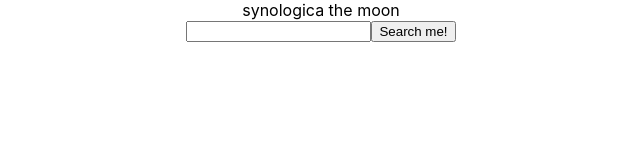
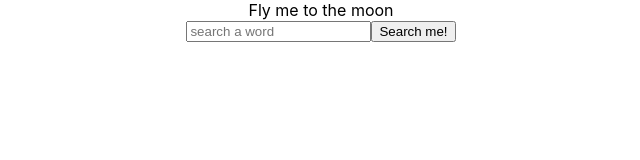
Before and after one commit to reemhamz/synologica, a React (Create React App) app: page / in a window 1280 px wide. Shown: the top 160 px of the page, without its empty margins (319-959 px from the left). Built offline with nearby package versions, Linux system fonts and the light colour scheme; no server answers.

Commit message:
hooking useEffect to API

```diff
--- a/src/App.js
+++ b/src/App.js
@@ -20,7 +20,7 @@ class App extends Component {
     render() {
         return (
             <div className="App">
-                  synologica the moon
+                  Fly me to the moon
 
             <Search />
 
--- a/src/Search.js
+++ b/src/Search.js
@@ -1,13 +1,18 @@
-import React, { Component, useState, useEffect } from 'react';
+import React, { Component, useState, useEffect, useForm } from 'react';
 import './App.css';
 import axios from 'axios';
+// import useForm from "react-hook-form"
 
 const Search = () => {
-    const [searchTerm, setsearchTerm] = useState('')
+
+    const [searchTerm, setSearchTerm] = useState('');
+    const [loading, setLoading] = useState(false)
     useEffect(() => {
         const thesKey = '0bebbce6-ec99-40ee-8c2b-9f15a76caa72';
         const dictKey = 'aabc74eb-3a0d-48c2-aa09-f35372ef16b8';
-        const apiURL = `https://www.dictionaryapi.com/api/v3/references/thesaurus/json/${setsearchTerm}?key=${thesKey}`;
+        const apiURL = `https://www.dictionaryapi.com/api/v3/references/thesaurus/json/${searchTerm}?key=${thesKey}`;
+
+        // axios call to the dictionary api
         axios({
                     method: 'GET',
                     url: apiURL,
@@ -15,13 +20,30 @@ const Search = () => {
                 }).then(result => {
                     console.log(result)
                 })
-    }, []);
+    }, [searchTerm]);
+
+    if (loading) {
+        return <p>Loading explanations...</p>
+    }
+
+    const handleChange = (e) => {
+        setSearchTerm(e.target.value)
+        console.log(e.target.value)
+
+    }
+
+    const handleSubmit = (e) => {
+        e.preventDefault();
+        console.log("idk what im testeing",handleChange())
+        console.log(`submitting ${searchTerm}`)
+    }
 
     return (
-    <div>
+        <div>
+            {searchTerm}
             <form action="">
-                <input type="text"/>
-                <input type="submit" value="Search me!"/>
+                <input type="text" placeholder="search a word" onChange={handleChange}/>
+                <input type="submit" value="Search me!" onSubmit={handleSubmit}/>
         </form>
     </div>
     )
```
